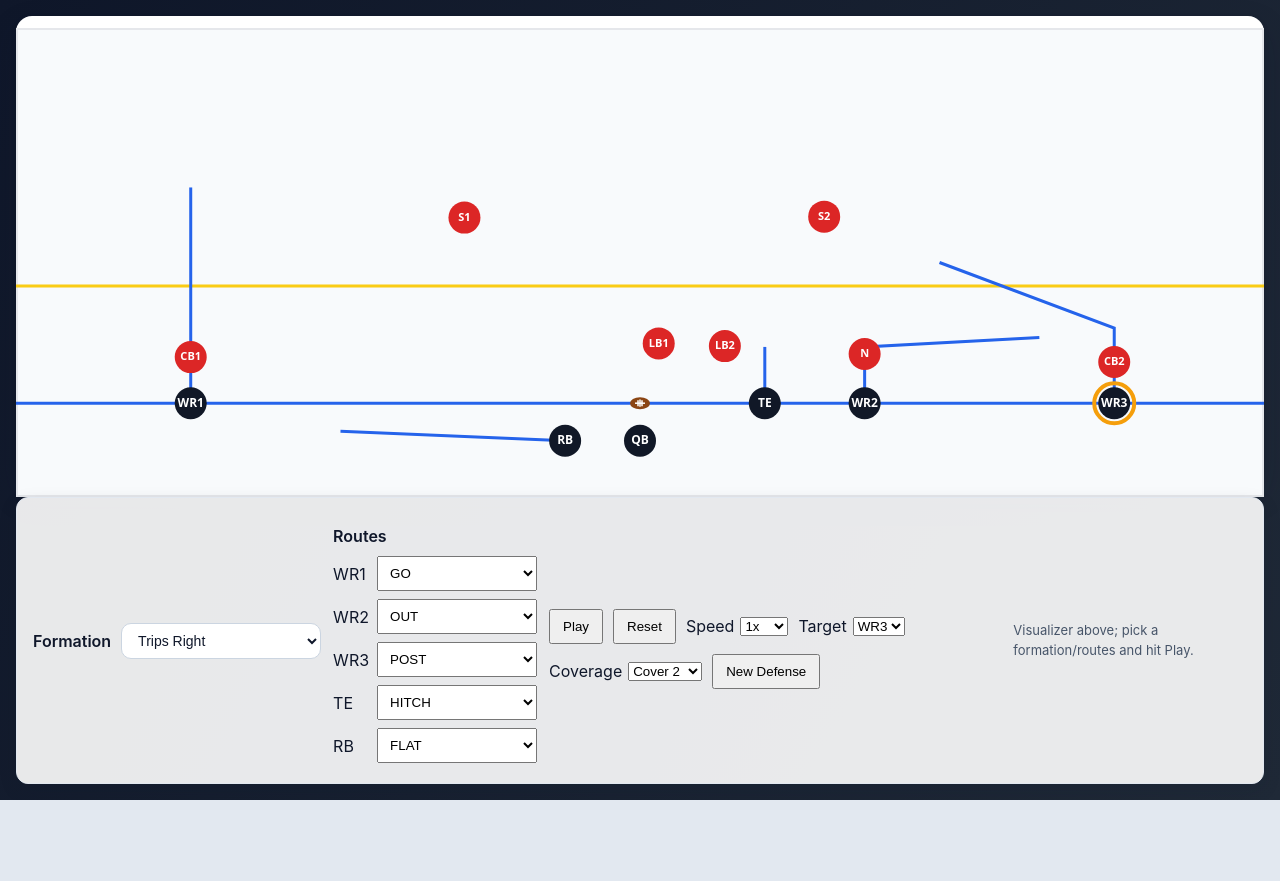
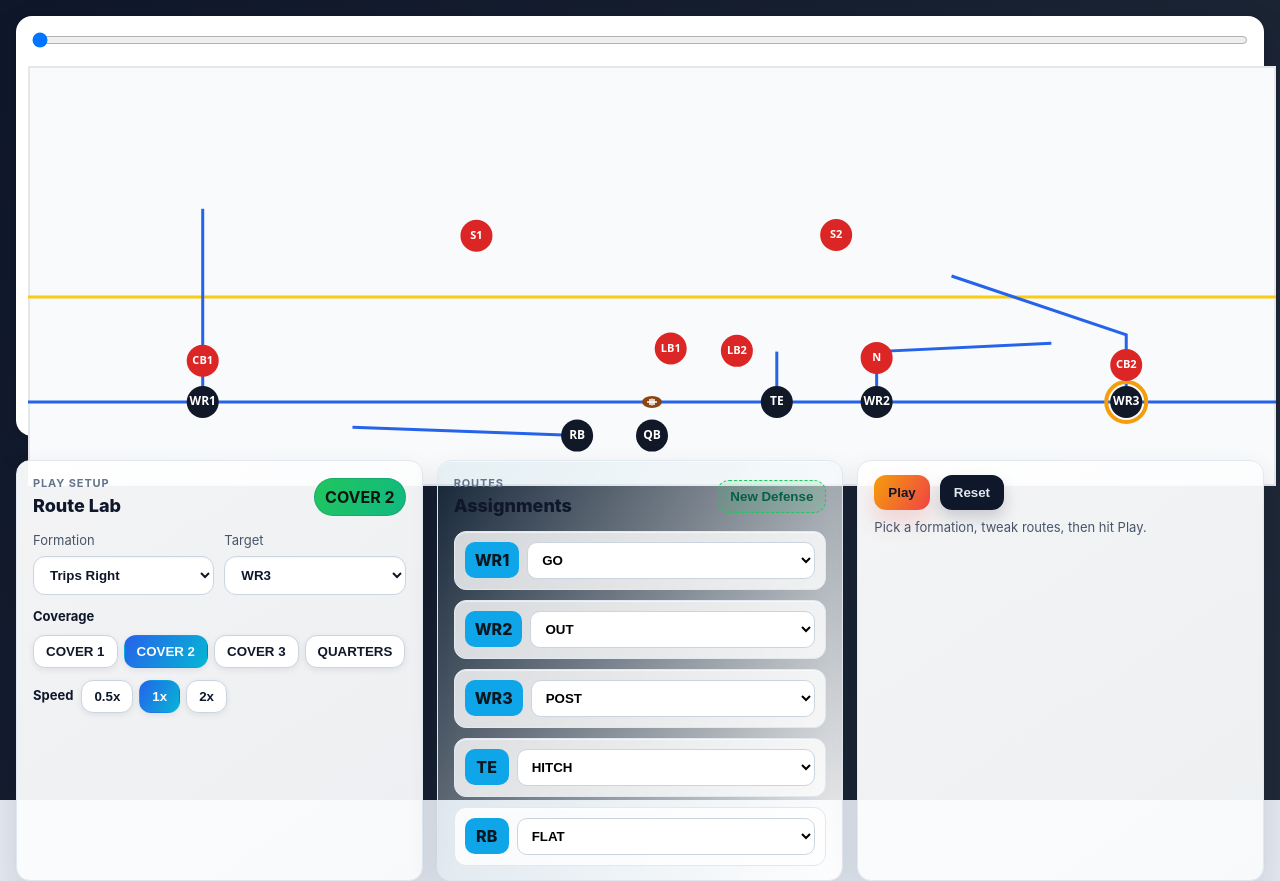
Before and after one commit to davidk0103/FootballSim, a React (Vite) app in the folder client/: page / in a window 1280 px wide. Before the commit the page ends 800 px from the top, so only its background shows below. Built offline with nearby package versions, Linux system fonts and the light colour scheme.

Commit message:
visual updates

```diff
--- a/client/src/App.css
+++ b/client/src/App.css
@@ -11,7 +11,6 @@
 .field-shell {
   flex: 1;
   min-height: 320px;
-  max-height: calc(100vh - 180px);
   background: #ffffff;
   border-radius: 16px;
   box-shadow:
@@ -22,6 +21,7 @@
   align-items: stretch;
   justify-content: center;
   min-height: 420px;
+  margin-bottom: 12px;
 }
 
 .field-shell canvas {
@@ -30,42 +30,223 @@
 }
 
 .controls {
-  flex-shrink: 0;
-  background: rgba(255, 255, 255, 0.9);
-  border-radius: 12px;
-  padding: 12px 16px;
+  display: grid;
+  grid-template-columns: repeat(auto-fit, minmax(300px, 1fr));
+  gap: 14px;
+}
+
+.control-card {
+  background: linear-gradient(145deg, rgba(255, 255, 255, 0.95), rgba(248, 250, 252, 0.95));
+  border: 1px solid #e2e8f0;
+  border-radius: 14px;
+  padding: 14px 16px;
+  box-shadow:
+    0 12px 28px rgba(15, 23, 42, 0.12),
+    inset 0 1px 0 rgba(255, 255, 255, 0.6);
+  display: flex;
+  flex-direction: column;
+  gap: 12px;
+}
+
+.routes-card {
+  background: linear-gradient(120deg, rgba(14, 116, 144, 0.08), rgba(255, 255, 255, 0.95));
+}
+
+.actions-card {
+  flex-direction: column;
+  gap: 8px;
+}
+
+.card-top {
   display: flex;
   align-items: center;
   justify-content: space-between;
   gap: 12px;
-  box-shadow: 0 6px 18px rgba(15, 23, 42, 0.12);
-  border: 1px solid #e2e8f0;
 }
 
-.control-stack {
-  display: flex;
-  align-items: center;
+.eyebrow {
+  text-transform: uppercase;
+  letter-spacing: 0.08em;
+  font-size: 11px;
+  color: #64748b;
+  font-weight: 700;
+}
+
+.card-title {
+  font-weight: 800;
+  font-size: 18px;
+  color: #0f172a;
+}
+
+.badge {
+  background: linear-gradient(120deg, #22c55e, #10b981);
+  color: #0b1612;
+  font-weight: 700;
+  padding: 6px 10px;
+  border-radius: 999px;
+  border: 1px solid rgba(15, 23, 42, 0.12);
+  text-transform: capitalize;
+}
+
+.setup-grid {
+  display: grid;
+  grid-template-columns: repeat(auto-fit, minmax(180px, 1fr));
   gap: 10px;
 }
 
-.control-stack label {
+.control-field {
+  display: flex;
+  flex-direction: column;
+  gap: 6px;
+  font-size: 13px;
+  color: #475569;
+}
+
+.control-field select {
+  padding: 10px 12px;
+  border-radius: 12px;
+  border: 1px solid #cbd5e1;
+  background: #ffffff;
   font-weight: 600;
   color: #0f172a;
+  box-shadow: inset 0 1px 2px rgba(15, 23, 42, 0.04);
 }
 
-.control-stack select {
+.pill-row {
+  display: flex;
+  align-items: center;
+  gap: 8px;
+  flex-wrap: wrap;
+}
+
+.pill-label {
+  font-weight: 700;
+  color: #0f172a;
+  font-size: 13px;
+}
+
+.pill-group {
+  display: flex;
+  gap: 6px;
+  flex-wrap: wrap;
+}
+
+.pill {
+  border: 1px solid #cbd5e1;
+  background: #ffffff;
+  border-radius: 12px;
   padding: 8px 12px;
+  font-weight: 700;
+  color: #0f172a;
+  box-shadow: 0 2px 6px rgba(15, 23, 42, 0.08);
+  transition: all 0.15s ease;
+}
+
+.pill:hover {
+  transform: translateY(-1px);
+  box-shadow: 0 6px 14px rgba(15, 23, 42, 0.12);
+}
+
+.pill.active {
+  background: linear-gradient(120deg, #2563eb, #06b6d4);
+  color: #f8fafc;
+  border-color: transparent;
+}
+
+.routes-grid {
+  display: grid;
+  grid-template-columns: repeat(auto-fit, minmax(200px, 1fr));
+  gap: 10px;
+}
+
+.route-row {
+  display: flex;
+  align-items: center;
+  gap: 8px;
+  padding: 10px;
+  background: rgba(255, 255, 255, 0.8);
+  border: 1px solid #e2e8f0;
+  border-radius: 12px;
+  box-shadow: inset 0 1px 1px rgba(255, 255, 255, 0.6);
+}
+
+.route-chip {
+  background: #0ea5e9;
+  color: #0b1720;
+  font-weight: 800;
+  padding: 6px 10px;
+  border-radius: 10px;
+  min-width: 44px;
+  text-align: center;
+}
+
+.route-row select {
+  flex: 1;
+  padding: 9px 10px;
   border-radius: 10px;
   border: 1px solid #cbd5e1;
-  min-width: 200px;
-  font-size: 14px;
   background: #ffffff;
+  font-weight: 600;
+}
+
+.ghost-button {
+  border: 1px dashed #22c55e;
+  background: rgba(34, 197, 94, 0.12);
+  color: #065f46;
+  border-radius: 12px;
+  padding: 8px 12px;
+  font-weight: 700;
+  transition: all 0.15s ease;
+}
+
+.ghost-button:hover {
+  background: rgba(34, 197, 94, 0.18);
+}
+
+.button-row {
+  display: flex;
+  gap: 10px;
+  flex-wrap: wrap;
+}
+
+.cta {
+  background: linear-gradient(120deg, #f59e0b, #ef4444);
   color: #0f172a;
+  border: none;
+  padding: 10px 14px;
+  border-radius: 12px;
+  font-weight: 800;
+  box-shadow: 0 12px 22px rgba(239, 68, 68, 0.18);
+  cursor: pointer;
+}
+
+.secondary {
+  background: #0f172a;
+  color: #e2e8f0;
+  border: none;
+  padding: 10px 14px;
+  border-radius: 12px;
+  font-weight: 700;
+  box-shadow: 0 8px 16px rgba(15, 23, 42, 0.18);
+  cursor: pointer;
+}
+
+.meta-row {
+  display: flex;
+  align-items: center;
+  justify-content: space-between;
+  gap: 10px;
+  flex-wrap: wrap;
 }
 
 .hint {
   color: #475569;
   font-size: 13px;
+}
+
+.result {
+  font-weight: 800;
+  color: #0f172a;
 }
 
 @media (max-width: 720px) {
@@ -74,19 +255,6 @@
   }
 
   .controls {
-    flex-direction: column;
-    align-items: flex-start;
-  }
-
-  .control-stack {
-    width: 100%;
-  }
-
-  .control-stack select {
-    flex: 1;
-  }
-
-  .hint {
     width: 100%;
   }
 }
--- a/client/src/App.tsx
+++ b/client/src/App.tsx
@@ -247,10 +247,18 @@ export default function App() {
       </div>
 
       <div className="controls">
-        <div className="control-stack">
-          <label htmlFor="formation">Formation</label>
+        <div className="control-card">
+          <div className="card-top">
+            <div>
+              <div className="eyebrow">Play setup</div>
+              <div className="card-title">Route Lab</div>
+            </div>
+            <span className="badge">{coverage.replace("_", " ")}</span>
+          </div>
+          <div className="setup-grid">
+            <label className="control-field">
+              <span>Formation</span>
               <select
-            id="formation"
                 value={formation}
                 onChange={(e) => setFormation(e.target.value as Formation)}
               >
@@ -258,16 +266,77 @@ export default function App() {
                 <option value="DOUBLES_2x2">Doubles 2x2</option>
                 <option value="BUNCH_LEFT">Bunch Left</option>
               </select>
+            </label>
+
+            <label className="control-field">
+              <span>Target</span>
+              <select value={target} onChange={(e) => setTarget(e.target.value as TargetPosition)}>
+                <option value="WR1">WR1</option>
+                <option value="WR2">WR2</option>
+                <option value="WR3">WR3</option>
+                <option value="TE">TE</option>
+                <option value="RB">RB</option>
+              </select>
+            </label>
           </div>
-        <div style={{ marginTop: 14 }}>
-          <div style={{ fontWeight: 600, marginBottom: 8 }}>Routes</div>
 
+          <div className="pill-row">
+            <span className="pill-label">Coverage</span>
+            <div className="pill-group">
+              {["COVER_1", "COVER_2", "COVER_3", "QUARTERS"].map((cov) => (
+                <button
+                  key={cov}
+                  className={`pill ${coverage === cov ? "active" : ""}`}
+                  onClick={() => setCoverage(cov as Coverage)}
+                  type="button"
+                >
+                  {cov.replace("_", " ")}
+                </button>
+              ))}
+            </div>
+          </div>
+
+          <div className="pill-row">
+            <span className="pill-label">Speed</span>
+            <div className="pill-group">
+              {[0.5, 1, 2].map((s) => (
+                <button
+                  key={s}
+                  className={`pill ${speed === s ? "active" : ""}`}
+                  onClick={() => setSpeed(s)}
+                  type="button"
+                >
+                  {s}x
+                </button>
+              ))}
+            </div>
+          </div>
+        </div>
+
+        <div className="control-card routes-card">
+          <div className="card-top">
+            <div>
+              <div className="eyebrow">Routes</div>
+              <div className="card-title">Assignments</div>
+            </div>
+            <button
+              className="ghost-button"
+              onClick={() => {
+                setDefense(generateDefense(coverage, offense));
+                setPlayResult(null);
+              }}
+              type="button"
+            >
+              New Defense
+            </button>
+          </div>
+          <div className="routes-grid">
             {eligibleReceivers(offense).map((rid) => {
               const current = routes.find((r) => r.receiverId === rid)?.route ?? "HITCH";
 
               return (
-              <div key={rid} style={{ display: "flex", gap: 8, alignItems: "center", marginBottom: 8 }}>
-                <div style={{ width: 36 }}>{rid}</div>
+                <label key={rid} className="route-row">
+                  <span className="route-chip">{rid}</span>
                   <select
                     value={current}
                     onChange={(e) => {
@@ -280,7 +349,6 @@ export default function App() {
                         return copy;
                       });
                     }}
-                  style={{ padding: 8, width: 160 }}
                   >
                     {ROUTES.map((rt) => (
                       <option key={rt} value={rt}>
@@ -288,71 +356,33 @@ export default function App() {
                       </option>
                     ))}
                   </select>
-              </div>
+                </label>
               );
             })}
           </div>
-        <div style={{ marginTop: 16, display: "flex", gap: 10, flexWrap: "wrap" }}>
-          <button onClick={() => setIsPlaying((p) => !p)} style={{ padding: "8px 12px" }}>
+        </div>
+
+        <div className="control-card actions-card">
+          <div className="button-row">
+            <button className="cta" onClick={() => setIsPlaying((p) => !p)} type="button">
               {isPlaying ? "Pause" : "Play"}
             </button>
-
             <button
+              className="secondary"
               onClick={() => {
                 setIsPlaying(false);
                 setCanvasKey((k) => k + 1); // force remount to reset
               }}
-            style={{ padding: "8px 12px" }}
+              type="button"
             >
               Reset
             </button>
-
-          <label style={{ display: "flex", alignItems: "center", gap: 6 }}>
-            Speed
-            <select value={speed} onChange={(e) => setSpeed(Number(e.target.value))}>
-              <option value={0.5}>0.5x</option>
-              <option value={1}>1x</option>
-              <option value={2}>2x</option>
-            </select>
-          </label>
-
-          <label style={{ display: "flex", alignItems: "center", gap: 6 }}>
-            Target
-            <select value={target} onChange={(e) => setTarget(e.target.value as TargetPosition)}>
-              <option value="WR1">WR1</option>
-              <option value="WR2">WR2</option>
-              <option value="WR3">WR3</option>
-              <option value="TE">TE</option>
-              <option value="RB">RB</option>
-            </select>
-          </label>
-
-          <label style={{ display: "flex", alignItems: "center", gap: 6 }}>
-            Coverage
-            <select value={coverage} onChange={(e) => setCoverage(e.target.value as Coverage)}>
-              <option value="COVER_1">Cover 1</option>
-              <option value="COVER_2">Cover 2</option>
-              <option value="COVER_3">Cover 3</option>
-              <option value="QUARTERS">Quarters</option>
-            </select>
-          </label>
-
-          <button
-            onClick={() => {
-              setDefense(generateDefense(coverage, offense));
-              setPlayResult(null);
-            }}
-            style={{ padding: "8px 12px" }}
-          >
-            New Defense
-          </button>
           </div>
-        <span className="hint">Visualizer above; pick a formation/routes and hit Play.</span>
-        {playResult && (
-          <div style={{ marginTop: 12, fontWeight: 700 }}>
-            Result: {playResult}
+          <div className="meta-row">
+            <span className="hint">Pick a formation, tweak routes, then hit Play.</span>
+            {playResult && <span className="result">Result: {playResult}</span>}
           </div>
-        )}
+        </div>
       </div>
     </div>
   );
--- a/client/src/components/CanvasField.tsx
+++ b/client/src/components/CanvasField.tsx
@@ -1,4 +1,4 @@
-import { useEffect, useMemo, useRef } from "react";
+import { useEffect, useMemo, useRef, useState } from "react";
 import type {
   Coverage,
   OffensePosition,
@@ -234,9 +234,32 @@ export default function CanvasField({
   const onResultRef = useRef(onResult);
   const nickelLeftRef = useRef(false);
   const manLeverageRef = useRef<Record<string, number>>({});
+  const lastUiSyncRef = useRef(0);
+  const isScrubbingRef = useRef(false);
+
+  const [simTime, setSimTime] = useState(0);
+  const [timeline, setTimeline] = useState({ throwAt: 0, end: 0 });
+  const [isScrubbing, setIsScrubbing] = useState(false);
 
   const offenseColor = useMemo(() => "#1f2937", []); // dark gray
   const alignedDefense = useMemo(() => alignDefense(defense, offense), [defense, offense]);
+
+  const handleScrubStart = () => {
+    setIsScrubbing(true);
+    isScrubbingRef.current = true;
+  };
+
+  const handleScrubEnd = () => {
+    setIsScrubbing(false);
+    isScrubbingRef.current = false;
+  };
+
+  const handleScrubChange = (value: number) => {
+    const end = timeline.end || 0;
+    const clamped = Math.max(0, Math.min(end, value));
+    simTimeRef.current = clamped;
+    setSimTime(clamped);
+  };
 
   useEffect(() => {
     // reset defense state when inputs change
@@ -301,6 +324,7 @@ export default function CanvasField({
       throwAt = Math.max(tSnap, routeTravelTime * anticipationFactor);
     }
     const tEnd = throwAt + 0.8; // throw + landing buffer
+    setTimeline({ throwAt, end: tEnd });
 
     const drawFrame = (simT: number, dt: number) => {
       // ---------- Background ----------
@@ -574,9 +598,11 @@ export default function CanvasField({
 
       // ---------- Ball position ----------
       const qb = offenseNow.find((p) => p.id === "QB")!;
+      const targetP = offenseNow.find((p) => p.id === target);
       const center: Pt = { x: 0.5, y: losY }; // "snap point" center of LOS
 
       let ball: Pt = center;
+      let throwVisual: { start: Pt; end: Pt; u: number; tFlight: number } | null = null;
 
       if (simT <= tSnap) {
         // snap to QB
@@ -587,7 +613,6 @@ export default function CanvasField({
         ball = { x: qb.x, y: qb.y };
       } else {
         // throw
-        const targetP = offenseNow.find((p) => p.id === target);
         if (targetP) {
           const start: Pt = { x: qb.x, y: qb.y };
           const end: Pt = { x: targetP.x, y: targetP.y };
@@ -595,10 +620,26 @@ export default function CanvasField({
           const d = dist(start, end);
           const tFlight = Math.max(0.25, Math.min(0.65, d * 0.9));
           const u = Math.min(1, (simT - throwAt) / tFlight);
+          throwVisual = { start, end, u, tFlight };
 
           ball = { x: start.x + (end.x - start.x) * u, y: start.y + (end.y - start.y) * u };
         } else {
           ball = { x: qb.x, y: qb.y };
+        }
+      }
+
+      // ---------- Catch window halo grows as the ball arrives ----------
+      if (throwVisual && targetP) {
+        const { end, u } = throwVisual;
+        const catchHalo = Math.max(0, Math.min(1, (u - 0.4) * 1.4));
+        if (catchHalo > 0) {
+          const tx = toPxX(end.x, width);
+          const ty = toPxY(end.y, height);
+          ctx.strokeStyle = `rgba(250, 204, 21, ${0.25 + catchHalo * 0.35})`;
+          ctx.lineWidth = 4;
+          ctx.beginPath();
+          ctx.arc(tx, ty, 26 + catchHalo * 12, 0, Math.PI * 2);
+          ctx.stroke();
         }
       }
 
@@ -685,7 +726,7 @@ export default function CanvasField({
       const dt = (ts - lastTsRef.current) / 1000;
       lastTsRef.current = ts;
 
-      if (isPlayingRef.current) {
+      if (isPlayingRef.current && !isScrubbingRef.current) {
         simTimeRef.current += dt * speedRef.current;
         if (simTimeRef.current > tEnd) {
           simTimeRef.current = tEnd;
@@ -694,11 +735,17 @@ export default function CanvasField({
       }
 
       drawFrame(simTimeRef.current, dt);
+      if (!isScrubbingRef.current && ts - lastUiSyncRef.current > 33) {
+        setSimTime(simTimeRef.current);
+        lastUiSyncRef.current = ts;
+      }
       rafRef.current = requestAnimationFrame(loop);
     };
 
     simTimeRef.current = 0;
     lastTsRef.current = null;
+    lastUiSyncRef.current = 0;
+    setSimTime(0);
     rafRef.current = requestAnimationFrame(loop);
 
     return () => {
@@ -708,5 +755,28 @@ export default function CanvasField({
     };
   }, [width, height, offense, routes, defense, coverage, target, tThrow]);
 
-  return <canvas ref={canvasRef} />;
+  const showScrubber = timeline.end > 0;
+
+  return (
+    <div style={{ display: "flex", flexDirection: "column", gap: 10, width: "100%", maxWidth: width }}>
+      {showScrubber && (
+        <div style={{ display: "flex", alignItems: "center", gap: 10, padding: "2px 2px 6px" }}>
+          <input
+            type="range"
+            min={0}
+            max={timeline.end}
+            step={0.01}
+            value={Math.min(simTime, timeline.end)}
+            onMouseDown={handleScrubStart}
+            onTouchStart={handleScrubStart}
+            onMouseUp={handleScrubEnd}
+            onTouchEnd={handleScrubEnd}
+            onChange={(e) => handleScrubChange(Number(e.target.value))}
+            style={{ flex: 1 }}
+          />
+        </div>
+      )}
+      <canvas ref={canvasRef} />
+    </div>
+  );
 }
```
Lines whose indentation alone changed are shown as unchanged.
